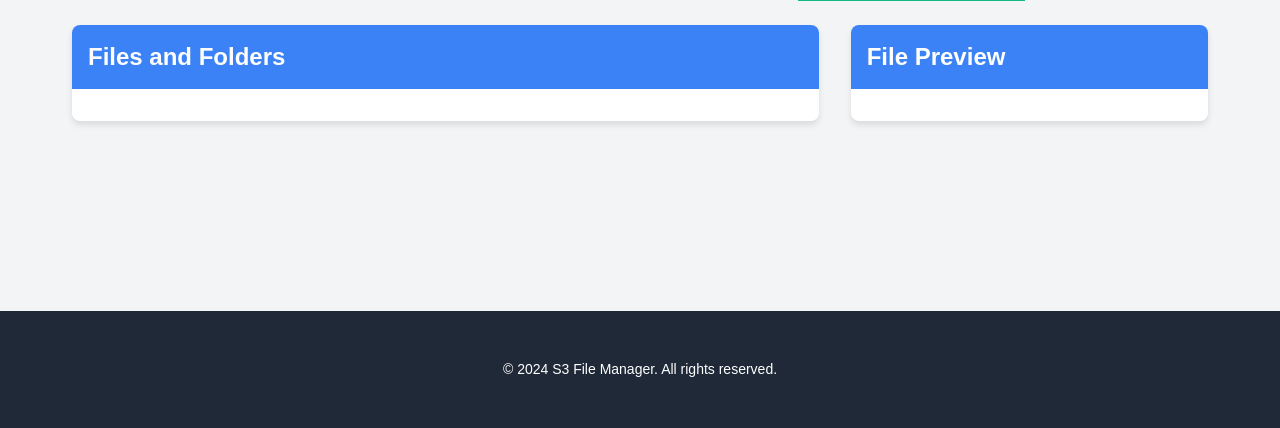
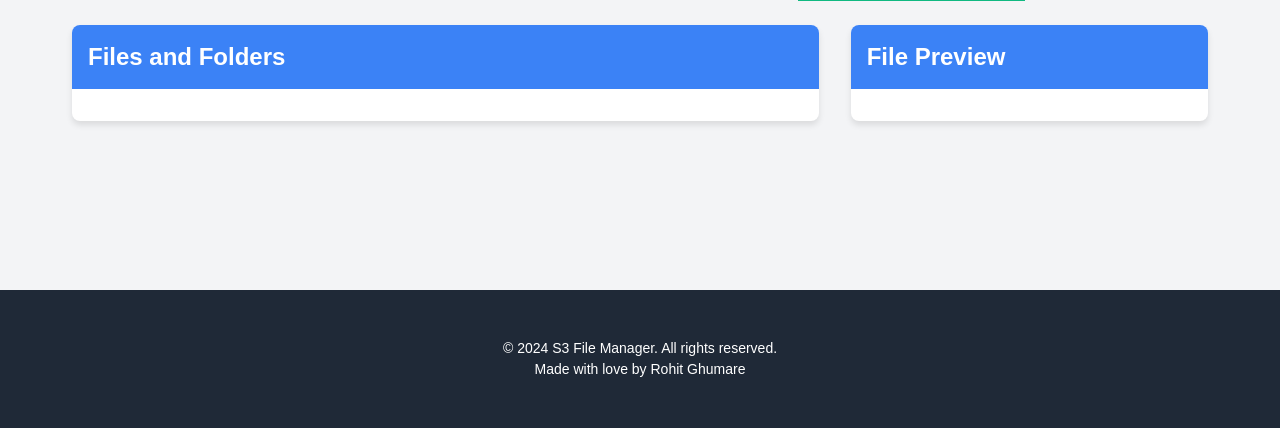
Before and after one commit to rohitg00/S3-File-Manager, a Flask app: page / in a window 1280 px wide. Shown: the part 372-800 px from the top of the page. Run offline with Flask 3, Linux system fonts and the light colour scheme; data that the repository does not hold is empty.

Commit message:
Agent step completed: Improve UI design with focus on 'show/hide' button and add footer

```diff
--- a/templates/index.html
+++ b/templates/index.html
@@ -61,6 +61,7 @@
     <footer class="bg-gray-800 text-white py-4 mt-8">
         <div class="container mx-auto text-center">
             <p>&copy; 2024 S3 File Manager. All rights reserved.</p>
+            <p>Made with love by Rohit Ghumare</p>
         </div>
     </footer>
 
```
